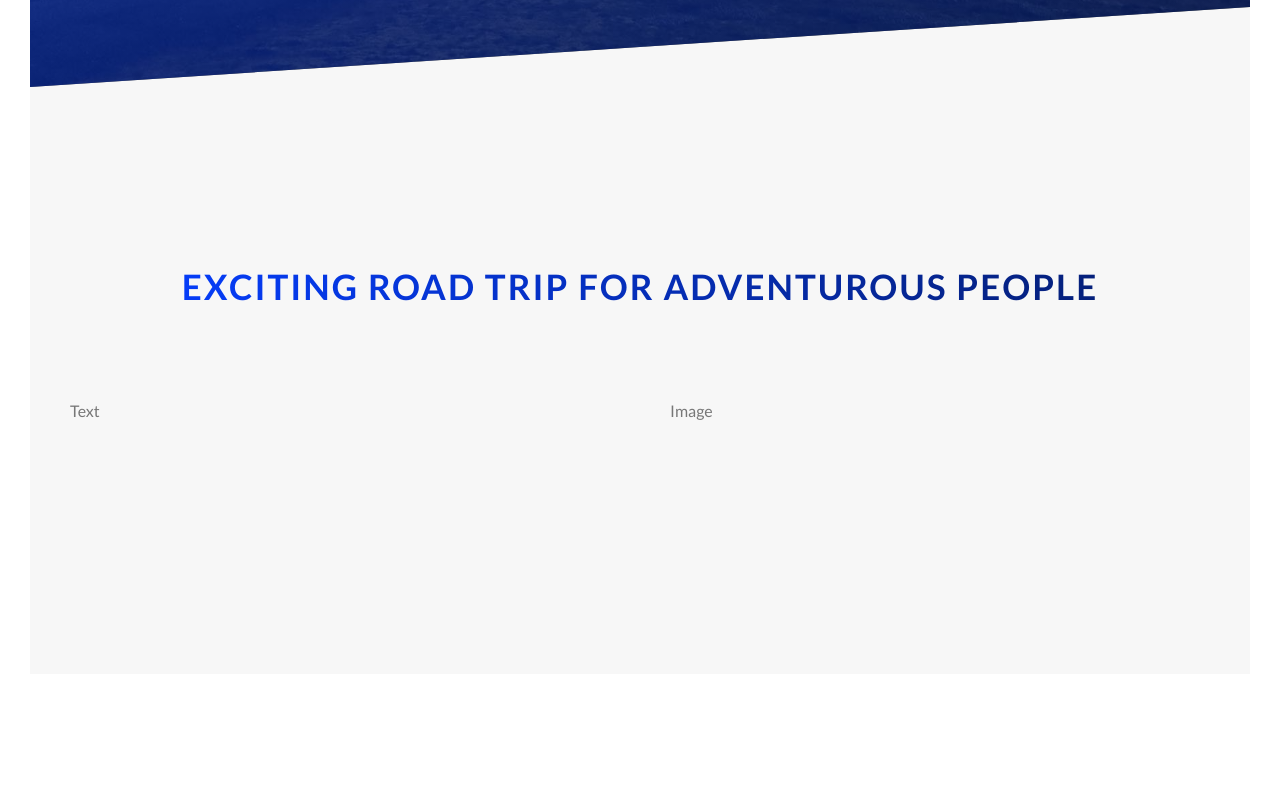
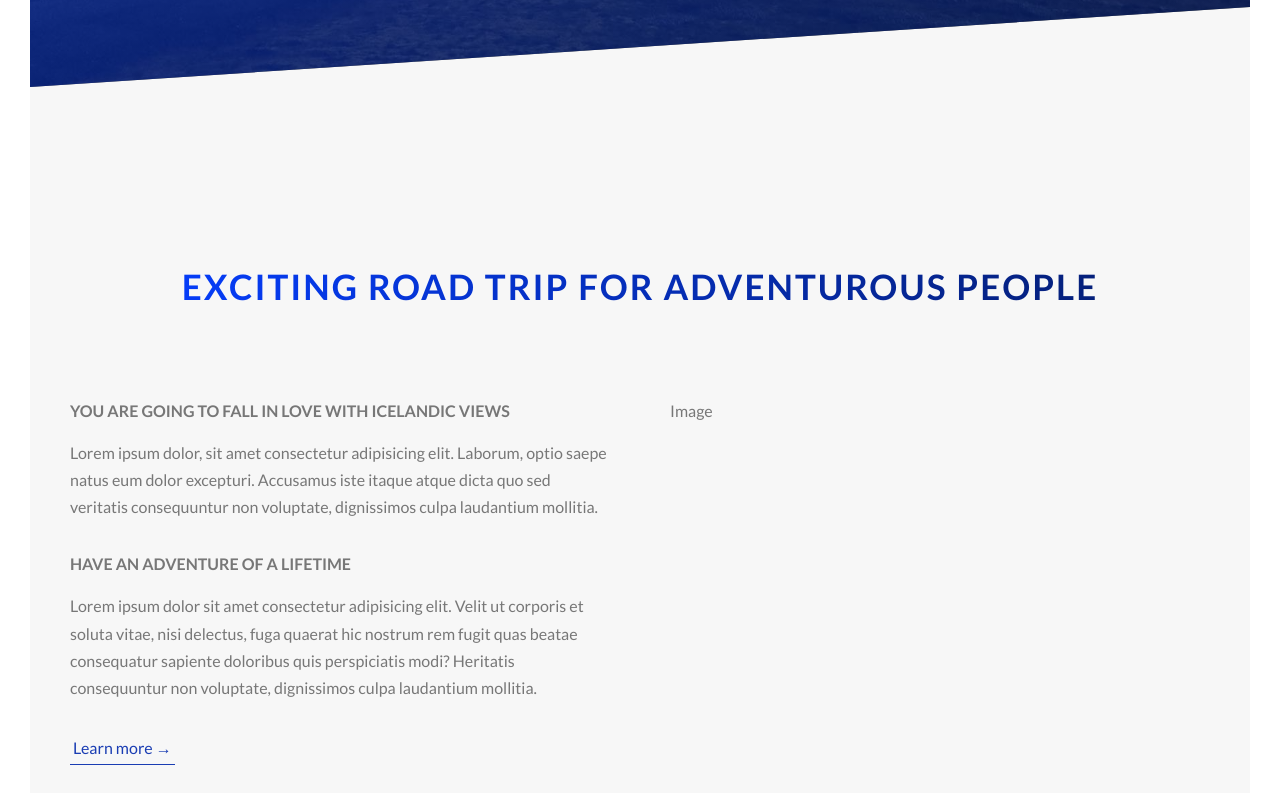
Before and after one commit to mawglih/iceland-ringroad-react, a React (Create React App) app: page / in a window 1280 px wide. Shown: the part 703-1496 px from the top of the page. Before the commit the page ends 1407 px from the top, so only its background shows below. Built offline with nearby package versions, Linux system fonts and the light colour scheme.

Commit message:
git:checkout

```diff
--- a/src/components/about.js
+++ b/src/components/about.js
@@ -5,13 +5,23 @@
         return(
             <div>
                 <section className="section-about">
-                    <div className="u-center-text u-margin-bottom-8">
+                    <div className="u-center-text u-margin-bottom-big">
                         <h2 className="heading-secondary">
                             Exciting road trip for adventurous people
                         </h2>
                     </div>
                     <div className="row">
-                        <div className="col-1-of-2">Text</div>
+                        <div className="col-1-of-2">
+                            <h3 className="heading-tertiary u-margin-bottom-small">You are going to fall in love with icelandic views</h3>
+                            <p className="paragraph">
+                                Lorem ipsum dolor, sit amet consectetur adipisicing elit. Laborum, optio saepe natus eum dolor excepturi. Accusamus iste itaque atque dicta quo sed veritatis consequuntur non voluptate, dignissimos culpa laudantium mollitia.
+                            </p>
+                            <h3 className="heading-tertiary u-margin-bottom-small">Have an adventure of a lifetime</h3>
+                            <p className="paragraph">
+                                 Lorem ipsum dolor sit amet consectetur adipisicing elit. Velit ut corporis et soluta vitae, nisi delectus, fuga quaerat hic nostrum rem fugit quas beatae consequatur sapiente doloribus quis perspiciatis modi? Heritatis consequuntur non voluptate, dignissimos culpa laudantium mollitia.
+                            </p>
+                                <a  className="btn-text" href="#">Learn more &rarr;</a>
+                        </div>
                         <div className="col-1-of-2">Image</div>
                     </div>
                 </section>
--- a/src/index.css
+++ b/src/index.css
@@ -85,10 +85,26 @@
     transform: skewY(2deg) skewX(15deg) scale(1.1);
     text-shadow: 0.5rem 1rem 2rem rgba(0, 0, 0, 0.2); }
 
+.heading-tertiary {
+  font-size: 1.6rem;
+  font-weight: 700;
+  text-transform: uppercase; }
+
+.paragraph {
+  font-size: 1.6rem; }
+  .paragraph:not(:last-child) {
+    margin-bottom: 3rem; }
+
 .u-center-text {
   text-align: center; }
 
-.u-margin-bottom-8 {
+.u-margin-bottom-small {
+  margin-bottom: 1.5rem; }
+
+.u-margin-bottom-medium {
+  margin-bottom: 4rem; }
+
+.u-margin-bottom-big {
   margin-bottom: 8rem; }
 
 .section-about {
@@ -102,7 +118,8 @@
   padding: 15px 40px;
   border-radius: 100px;
   transition: all .2s;
-  position: relative; }
+  position: relative;
+  font-size: 1.6rem; }
 
 .btn:hover {
   transform: translateY(-3px);
@@ -138,6 +155,25 @@
   animation: moveInBottom .5s ease-out .75s;
   animation-fill-mode: backwards;
   /*apply animation start before animation starts */ }
+
+.btn-text:link, .btn-text:visited {
+  font-size: 1.6rem;
+  color: #1a3db3;
+  display: inline-block;
+  text-decoration: none;
+  border-bottom: 1px solid #1a3db3;
+  padding: 3px;
+  transition: all .2s; }
+
+.btn-text:hover {
+  background-color: #1a3db3;
+  color: #fff;
+  box-shadow: 0 1rem 2rem rgba(0, 0, 0, 0.15);
+  transform: translateY(-2px); }
+
+.btn-text:active {
+  box-shadow: 0 0.5rem 1 rem rgba(0, 0, 0, 0.15);
+  transform: translateY(0); }
 
 .header {
   height: 95vh;
--- a/src/sass/abstracts/_variables.scss
+++ b/src/sass/abstracts/_variables.scss
@@ -11,3 +11,6 @@
 $grid-width: 114rem;
 $gutter-vertical: 8rem;
 $gutter-horizontal: 6rem;
+
+//default font size
+$default-font-size: 1.6rem;
--- a/src/sass/base/_typography.scss
+++ b/src/sass/base/_typography.scss
@@ -1,7 +1,7 @@
 body {
     font-family: "Lato", sans-serif;
     font-weight: 400;
-    font-size: 1.6rem;
+    font-size: $default-font-size;
     line-height: 1.7;
     color: $color-grey-dark;
     padding: 30px;
@@ -48,3 +48,15 @@
         text-shadow: .5rem 1rem 2rem rgba($color-black, .2);
     }
 }
+
+.heading-tertiary {
+    font-size: $default-font-size;
+    font-weight: 700;
+    text-transform: uppercase;
+}
+.paragraph {
+    font-size: $default-font-size;
+    &:not(:last-child) {
+        margin-bottom: 3rem;
+    }
+}
--- a/src/sass/base/_utilities.scss
+++ b/src/sass/base/_utilities.scss
@@ -1,6 +1,12 @@
 .u-center-text {
     text-align: center;
 }
-.u-margin-bottom-8 {
+.u-margin-bottom-small {
+    margin-bottom: 1.5rem;
+}
+.u-margin-bottom-medium {
+    margin-bottom: 4rem;
+}
+.u-margin-bottom-big {
     margin-bottom: 8rem;
 }
--- a/src/sass/components/_button.scss
+++ b/src/sass/components/_button.scss
@@ -7,6 +7,7 @@
         border-radius: 100px;
         transition: all .2s;
         position: relative;
+        font-size: $default-font-size;
     }
     &:hover {
         transform: translateY(-3px);
@@ -46,4 +47,26 @@
         animation: moveInBottom .5s ease-out .75s;
         animation-fill-mode: backwards; /*apply animation start before animation starts */
     }
+    &-text {
+        &:link,
+        &:visited {
+            font-size: $default-font-size;
+            color: $color-primary;
+            display: inline-block;
+            text-decoration: none;
+            border-bottom: 1px solid $color-primary;
+            padding: 3px;
+            transition: all .2s;
+        }
+        &:hover {
+            background-color: $color-primary;
+            color: $color-white;
+            box-shadow: 0 1rem 2rem rgba($color-black, .15);
+            transform: translateY(-2px);
+        }
+        &:active {
+            box-shadow: 0 .5rem 1 rem rgba($color-black, .15);
+            transform: translateY(0);
+        }
+    }
 }
```
